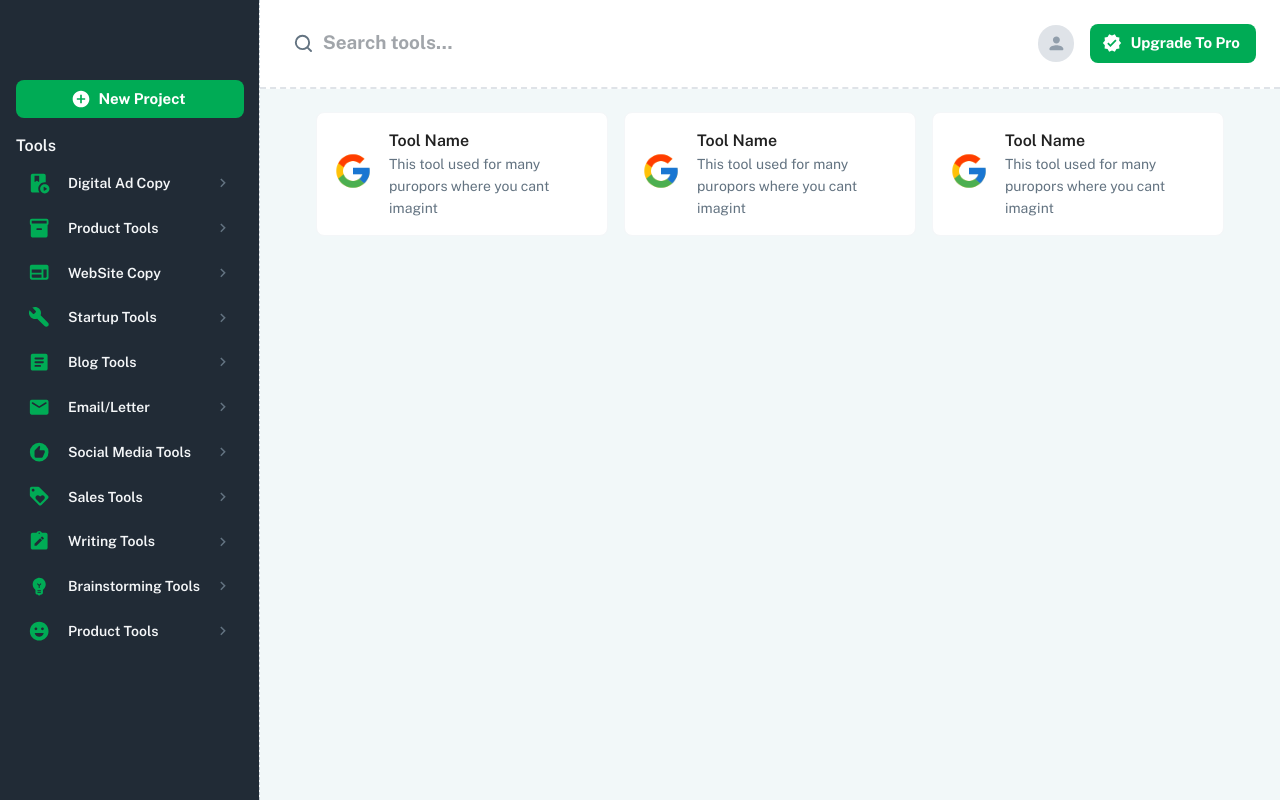
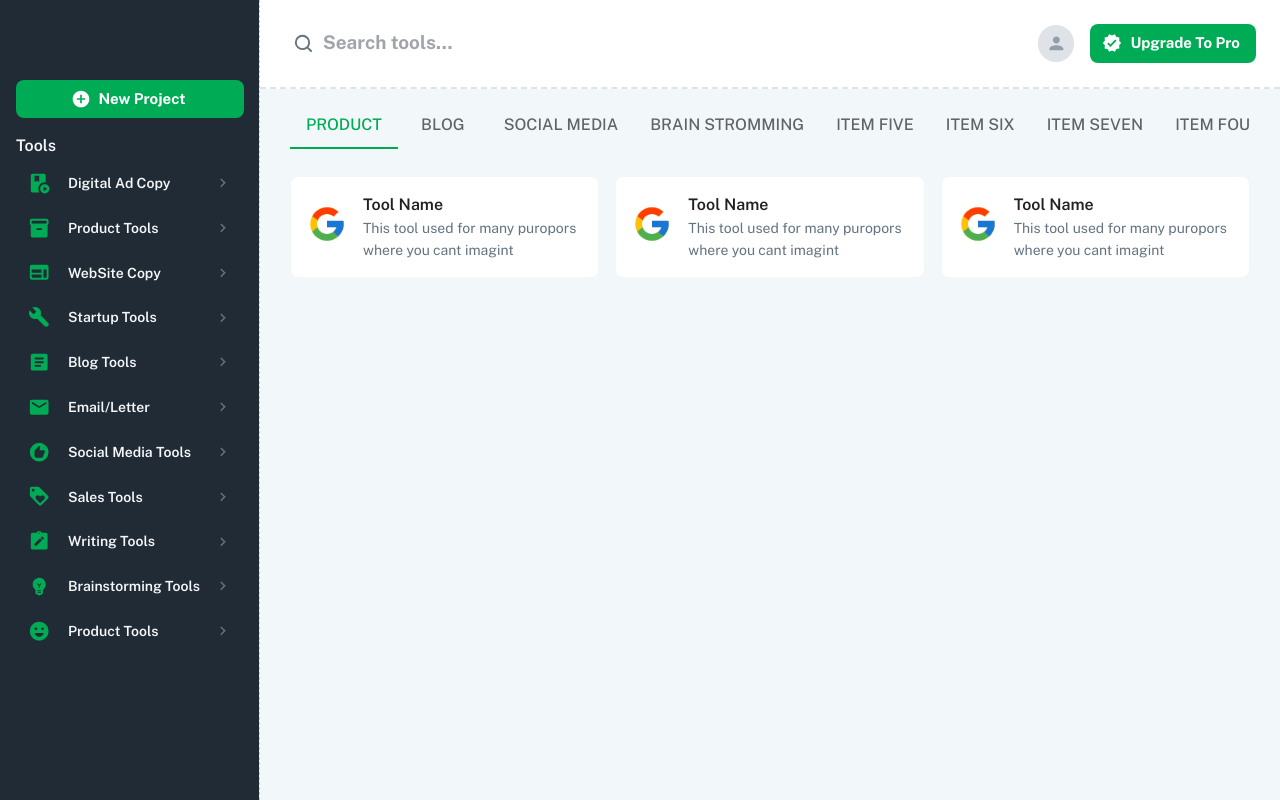
Before and after one commit to dhana0123/marathon, a React (Create React App) app: page /dashboard/projects in a window 1280 px wide. Shown: the top 800 px of the page. Built offline with nearby package versions, Linux system fonts and the light colour scheme.

Commit message:
fix(deatail): tabs added

```diff
--- a/src/sections/DetailTools/Detail.tsx
+++ b/src/sections/DetailTools/Detail.tsx
@@ -1,24 +1,60 @@
 import React from "react";
-import { Box, Grid, Container } from "@mui/material";
+import { Box, Grid, Container, Tabs, Tab } from "@mui/material";
 import ToolDetail from "./ToolDetail";
 
 const Detail = () => {
+  const [value, setValue] = React.useState(0);
+
+  const handleChange = (event: React.SyntheticEvent, newValue: number) => {
+    setValue(newValue);
+  };
+
   return (
-    <Container>
-      <Box p={3} px={4} sx={{ minHeight: "100vh" }}>
-        <Grid container spacing={2}>
-          <Grid xs={4} item>
+    <Box sx={{ maxWidth: "960px", margin: "auto" }}>
+      <Box sx={{ minHeight: "100vh", position: "relative" }}>
+        <Box
+          sx={{
+            py: 2,
+            pb: 3,
+            position: "fixed",
+            top: "85px",
+            maxWidth: "960px",
+            backgroundColor: "#F2F8F9",
+          }}
+        >
+          <Tabs
+            value={value}
+            onChange={handleChange}
+            variant="scrollable"
+            scrollButtons="auto"
+            aria-label="scrollable auto tabs example"
+          >
+            <Tab label="Product" />
+            <Tab label="Blog" />
+            <Tab label="Social Media" />
+            <Tab label="Brain Stromming" />
+            <Tab label="Item Five" />
+            <Tab label="Item Six" />
+            <Tab label="Item Seven" />
+            <Tab label="Item Four" />
+            <Tab label="Item Five" />
+            <Tab label="Item Six" />
+            <Tab label="Item Seven" />
+          </Tabs>
+        </Box>
+        <Grid container pt={11} spacing={2}>
+          <Grid xs={12} sm={4} item>
             <ToolDetail />
           </Grid>
-          <Grid xs={4} item>
+          <Grid xs={12} sm={4} item>
             <ToolDetail />
           </Grid>
-          <Grid xs={4} item>
+          <Grid xs={12} sm={4} item>
             <ToolDetail />
           </Grid>
         </Grid>
       </Box>
-    </Container>
+    </Box>
   );
 };
 
--- a/src/sections/ProjectsCreate/ProjectCreateTopBar.tsx
+++ b/src/sections/ProjectsCreate/ProjectCreateTopBar.tsx
@@ -1,7 +1,12 @@
 import React from "react";
-import { Typography, Box, Stack, Button } from "@mui/material";
+import { Typography, Box, Stack, Tabs, Tab } from "@mui/material";
 
 const ProjectCreateTopBar = () => {
+  const [value, setValue] = React.useState(0);
+  const handleChange = (event: React.SyntheticEvent, newValue: number) => {
+    setValue(newValue);
+  };
+
   return (
     <Stack
       py={1}
@@ -13,8 +18,15 @@ const ProjectCreateTopBar = () => {
         My Project Name
       </Typography>
       <Box>
-        <Button variant="text">Create</Button>
-        <Button variant="text">Saved</Button>
+        <Tabs
+          sx={{ mt: -4 }}
+          value={value}
+          onChange={handleChange}
+          aria-label="basic tabs example"
+        >
+          <Tab sx={{ fontSize: "0.85rem" }} label="Create" />
+          <Tab sx={{ fontSize: "0.85rem" }} label="Saved" />
+        </Tabs>
       </Box>
     </Stack>
   );
--- a/src/sections/ProjectsCreate/WritingPad.tsx
+++ b/src/sections/ProjectsCreate/WritingPad.tsx
@@ -15,7 +15,7 @@ const WritingPad = () => {
   };
 
   return (
-    <Box>
+    <Box sx={{ background: "white", width: "100%" }}>
       <Box>
         <Editor
           editorState={editorState}
```
